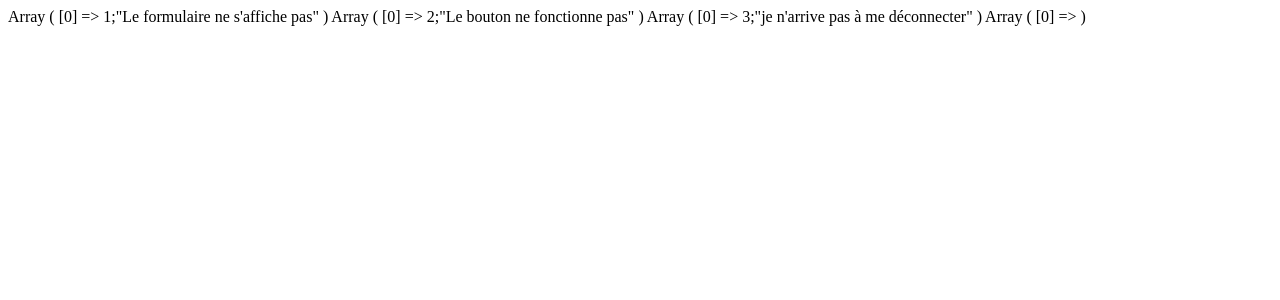
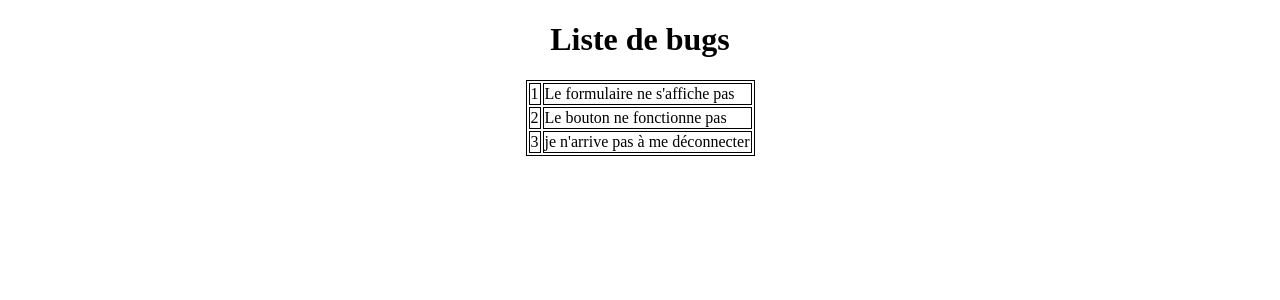
Before and after one commit to theoV81/tp1, a PHP site: page / in a window 1280 px wide. Shown: the top 300 px of the page. Run offline with PHP 8.4, Linux system fonts and the light colour scheme.

Commit message:
affichageListeok

```diff
--- a/BugManager.php
+++ b/BugManager.php
@@ -3,7 +3,7 @@
 include 'Bugs.php';
 class BugManager{
 
-    private $bugs;
+    private $bugs=[];
 
     function getBugs()
     {
@@ -23,12 +23,16 @@ class BugManager{
 
             $csv = new SplFileObject($fichier);
             $csv->setFlags(SplFileObject::READ_CSV);
-            $csv->setCsvControl(',');
+            $csv->setCsvControl(';');
 
             foreach($csv as $ligne){
-                    print_r($ligne);
+
+                if($ligne[0]!=null){
+                $bug = new bug($ligne[0], $ligne[1]);
+                array_push($this->bugs, $bug);
+                }
 }
-
+ return $this->bugs;
 
     }
     /**
--- a/list.php
+++ b/list.php
@@ -4,3 +4,37 @@ require('BugManager.php');
 
 $manager = new BugManager();
 $manager->load();
+?>
+
+
+<html>
+    <head>
+        <meta charset="utf-8" />
+        <link rel="stylesheet" href="style.css" />
+
+    </head>
+    <body>
+    <center> <h1>Liste de bugs</h1>
+
+        <table>
+
+      <?php
+            $bugs = [];
+            $bugManager=new bugManager($bugs);
+            $bugs = $bugManager->load();
+            foreach($bugs as $bug){ ?>
+             <tr><td><?php
+            echo $bug->getId();?></td>
+                <td><?php echo $bug->getDescription();?></td>
+            </tr><?php
+
+
+            }
+           ?>
+
+</table>
+    </center>
+    </body>
+
+
+</html>
--- /dev/null
+++ b/style.css
@@ -0,0 +1,21 @@
+/*
+To change this license header, choose License Headers in Project Properties.
+To change this template file, choose Tools | Templates
+and open the template in the editor.
+*/
+/*
+    Created on : 26 sept. 2019, 11:43:31
+    Author     : Eleve
+*/
+
+table {
+
+ border:1px solid black;
+
+}
+tr {
+border:1px solid black;
+}
+td{
+border:1px solid black;
+}
```
